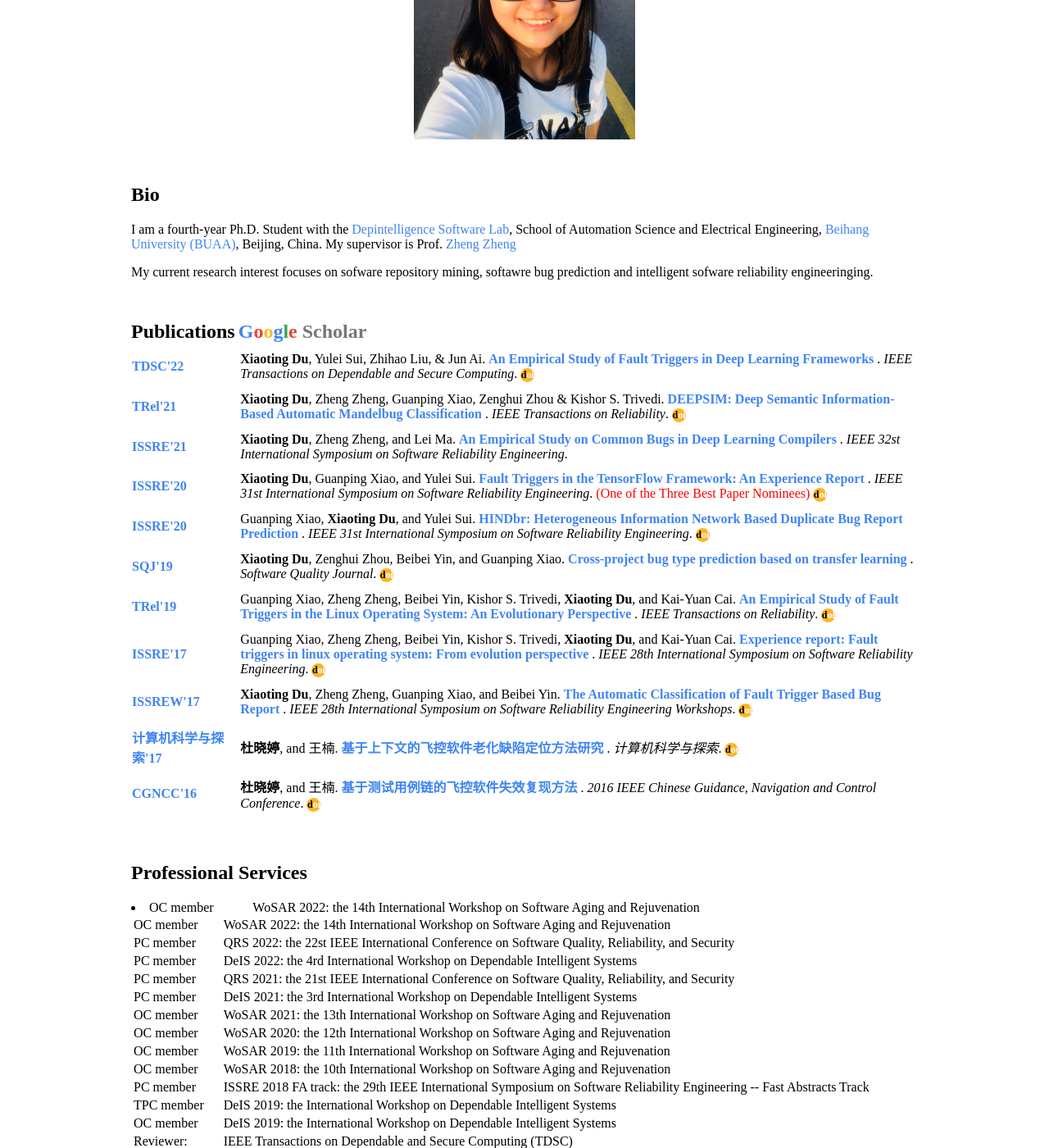
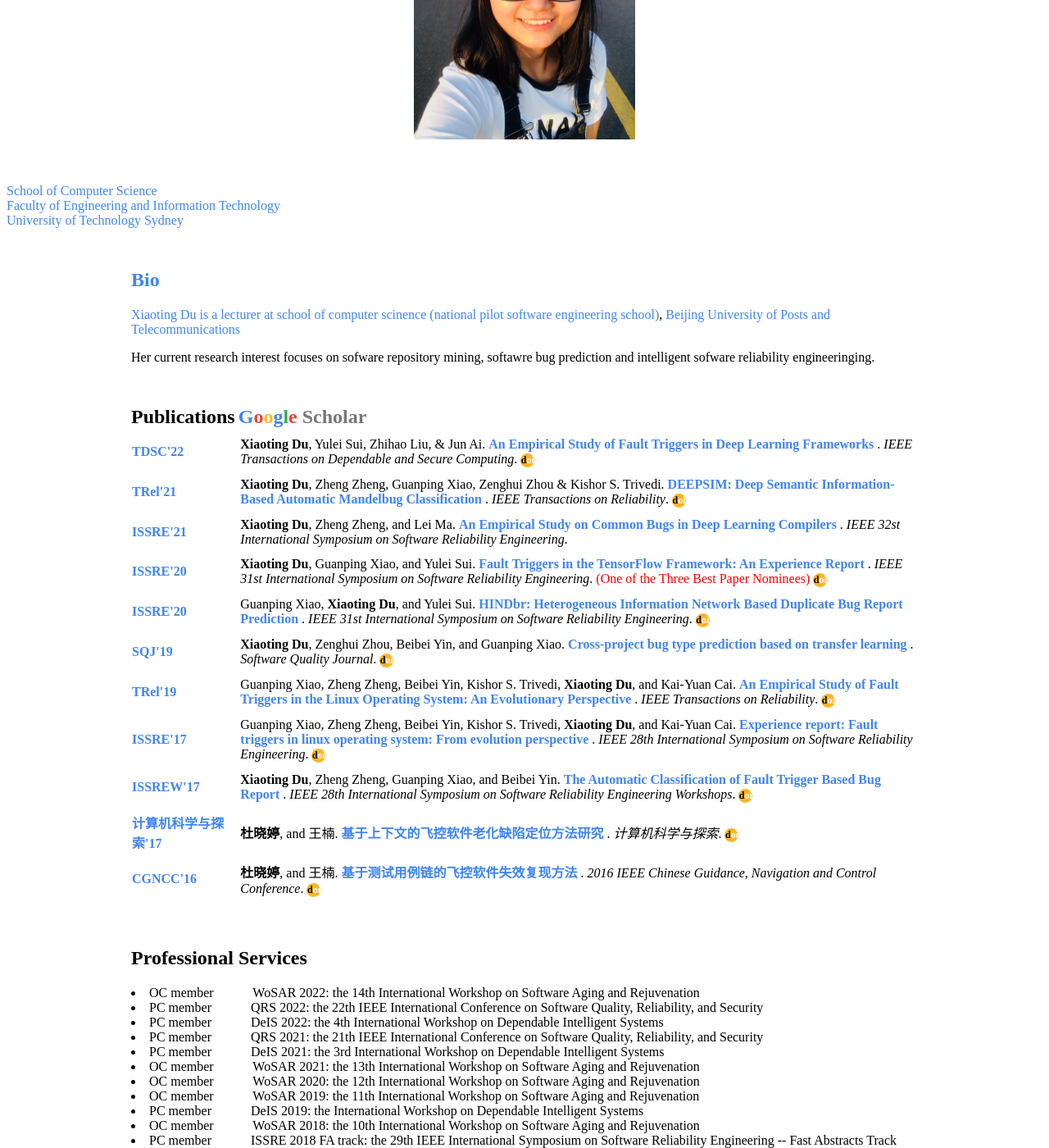
Before and after one commit to xiaotingdu/xiaotingdu.github.io, a Jekyll site: the page index.html, which Jekyll copies as it is, in a window 1280 px wide and 1400 px high, scrolled down 400 px. Shown: the whole window at 82% size. Built offline with Jekyll 4.4.1, drawn with Linux system fonts in a browser that asks for light colours; a style sheet for code colours, icons or effects is not loaded; some of the changed text lies outside the part shown.

Commit message:
Update index.html

```diff
--- a/index.html
+++ b/index.html
@@ -44,11 +44,14 @@
 </div>
 
 
+	<a href="https://www.uts.edu.au/about/faculty-engineering-and-information-technology/computer-science"> School of Computer Science</a><br>
+		<!-- <a href="https://www.uts.edu.au/research-and-teaching/our-research/centre-artificial-intelligence"> Center for Artificial Intelligence (CAI) </a><br> -->
+	    <a href="https://www.uts.edu.au/about/faculty-engineering-and-information-technology/software"> Faculty of Engineering and Information Technology </a><br>
+		<a href="https://www.uts.edu.au">University of Technology Sydney</h2>
 <div class="container">
 <h2>Bio</h2>
-<p>I am a fourth-year Ph.D. Student with the <a href="http://zhengzheng.buaa.edu.cn/">Depintelligence Software Lab</a>, School of Automation Science and Electrical Engineering, <a href="https://www.buaa.edu.cn/">Beihang University (BUAA)</a>, Beijing, China. My supervisor is Prof. <a href="http://zhengzheng.buaa.edu.cn/">Zheng Zheng</a></p>
-
-<p>My current research interest focuses on sofware repository mining, softawre bug prediction and intelligent sofware reliability engineeringing.</p>
+<p>Xiaoting Du is a lecturer at <a href="https://scs.bupt.edu.cn/"> school of computer scinence (national pilot software engineering school)</a>, <a href="https://www.bupt.edu.cn/">Beijing University of Posts and Telecommunications</a> </p>
+<p>Her current research interest focuses on sofware repository mining, softawre bug prediction and intelligent sofware reliability engineeringing.</p>
 
 </div>
 
@@ -148,95 +151,58 @@
 mso-list:l6 level1 lfo10;tab-stops:list 36.0pt"><span lang="EN-US">OC member
 &nbsp;&nbsp;&nbsp;&nbsp;&nbsp;&nbsp;&nbsp;&nbsp;&nbsp;&nbsp; <a>WoSAR 2022: the 14th International Workshop on Software Aging and Rejuvenation</a></span></li>
 
-<tr>
-<td>OC member</td>
-<td>&nbsp;&nbsp;&nbsp;&nbsp;</td>
-<td>WoSAR 2022: the 14th International Workshop on Software Aging and Rejuvenation</td>
-</tr>
+<li class="MsoNormal" style="mso-margin-top-alt:auto;mso-margin-bottom-alt:auto;
+mso-list:l6 level1 lfo10;tab-stops:list 36.0pt"><span lang="EN-US">PC member
+&nbsp;&nbsp;&nbsp;&nbsp;&nbsp;&nbsp;&nbsp;&nbsp;&nbsp;&nbsp; <a>QRS 2022: the 22th IEEE International Conference on Software Quality, Reliability, and Security</a></span></li>
 
- <tr>
-<td>PC member</td>
-<td>&nbsp;&nbsp;&nbsp;&nbsp;</td>
-<td>QRS 2022: the 22st IEEE International Conference on Software Quality, Reliability, and Security</td>
-</tr>
+<li class="MsoNormal" style="mso-margin-top-alt:auto;mso-margin-bottom-alt:auto;
+mso-list:l6 level1 lfo10;tab-stops:list 36.0pt"><span lang="EN-US">PC member
+&nbsp;&nbsp;&nbsp;&nbsp;&nbsp;&nbsp;&nbsp;&nbsp;&nbsp;&nbsp; <a>DeIS 2022: the 4th International Workshop on Dependable Intelligent Systems</a></span></li>
 
-<tr>
-<td>PC member</td>
-<td>&nbsp;&nbsp;&nbsp;&nbsp;</td>
-<td>DeIS 2022: the 4rd International Workshop on Dependable Intelligent Systems</td>
-</tr>
+<li class="MsoNormal" style="mso-margin-top-alt:auto;mso-margin-bottom-alt:auto;
+mso-list:l6 level1 lfo10;tab-stops:list 36.0pt"><span lang="EN-US">PC member
+&nbsp;&nbsp;&nbsp;&nbsp;&nbsp;&nbsp;&nbsp;&nbsp;&nbsp;&nbsp; <a>QRS 2021: the 21th IEEE International Conference on Software Quality, Reliability, and Security</a></span></li>
 
-<tr>
-<td>PC member</td>
-<td>&nbsp;&nbsp;&nbsp;&nbsp;</td>
-<td>QRS 2021: the 21st IEEE International Conference on Software Quality, Reliability, and Security</td>
-</tr>
+<li class="MsoNormal" style="mso-margin-top-alt:auto;mso-margin-bottom-alt:auto;
+mso-list:l6 level1 lfo10;tab-stops:list 36.0pt"><span lang="EN-US">PC member
+&nbsp;&nbsp;&nbsp;&nbsp;&nbsp;&nbsp;&nbsp;&nbsp;&nbsp;&nbsp; <a>DeIS 2021: the 3rd International Workshop on Dependable Intelligent Systems</a></span></li>
 
-<tr>
-<td>PC member</td>
-<td>&nbsp;&nbsp;&nbsp;&nbsp;</td>
-<td>DeIS 2021: the 3rd International Workshop on Dependable Intelligent Systems</td>
-</tr>
+<li class="MsoNormal" style="mso-margin-top-alt:auto;mso-margin-bottom-alt:auto;
+mso-list:l6 level1 lfo10;tab-stops:list 36.0pt"><span lang="EN-US">OC member
+&nbsp;&nbsp;&nbsp;&nbsp;&nbsp;&nbsp;&nbsp;&nbsp;&nbsp;&nbsp; <a>WoSAR 2021: the 13th International Workshop on Software Aging and Rejuvenation</a></span></li>
 
-<tr>
-<td>OC member</td>
-<td>&nbsp;&nbsp;&nbsp;&nbsp;</td>
-<td>WoSAR 2021: the 13th International Workshop on Software Aging and Rejuvenation</td>
-</tr>
+<li class="MsoNormal" style="mso-margin-top-alt:auto;mso-margin-bottom-alt:auto;
+mso-list:l6 level1 lfo10;tab-stops:list 36.0pt"><span lang="EN-US">OC member
+&nbsp;&nbsp;&nbsp;&nbsp;&nbsp;&nbsp;&nbsp;&nbsp;&nbsp;&nbsp; <a>WoSAR 2020: the 12th International Workshop on Software Aging and Rejuvenation</a></span></li>
 
-<tr>
-<td>OC member</td>
-<td>&nbsp;&nbsp;&nbsp;&nbsp;</td>
-<td>WoSAR 2020: the 12th International Workshop on Software Aging and Rejuvenation</td>
-</tr>
+<li class="MsoNormal" style="mso-margin-top-alt:auto;mso-margin-bottom-alt:auto;
+mso-list:l6 level1 lfo10;tab-stops:list 36.0pt"><span lang="EN-US">OC member
+&nbsp;&nbsp;&nbsp;&nbsp;&nbsp;&nbsp;&nbsp;&nbsp;&nbsp;&nbsp; <a>WoSAR 2019: the 11th International Workshop on Software Aging and Rejuvenation</a></span></li>
 
- <tr>
-<td>OC member</td>
-<td>&nbsp;&nbsp;&nbsp;&nbsp;</td>
-<td>WoSAR 2019: the 11th International Workshop on Software Aging and Rejuvenation</td>
-</tr>
+<li class="MsoNormal" style="mso-margin-top-alt:auto;mso-margin-bottom-alt:auto;
+mso-list:l6 level1 lfo10;tab-stops:list 36.0pt"><span lang="EN-US">PC member
+&nbsp;&nbsp;&nbsp;&nbsp;&nbsp;&nbsp;&nbsp;&nbsp;&nbsp;&nbsp; <a>DeIS 2019: the International Workshop on Dependable Intelligent Systems</a></span></li>
 
- <tr>
-<td>OC member</td>
-<td>&nbsp;&nbsp;&nbsp;&nbsp;</td>
-<td>WoSAR 2018: the 10th International Workshop on Software Aging and Rejuvenation</td>
-</tr>
+<li class="MsoNormal" style="mso-margin-top-alt:auto;mso-margin-bottom-alt:auto;
+mso-list:l6 level1 lfo10;tab-stops:list 36.0pt"><span lang="EN-US">OC member
+&nbsp;&nbsp;&nbsp;&nbsp;&nbsp;&nbsp;&nbsp;&nbsp;&nbsp;&nbsp; <a>WoSAR 2018: the 10th International Workshop on Software Aging and Rejuvenation</a></span></li>
 
- <tr>
-<td>PC member</td>
-<td>&nbsp;&nbsp;&nbsp;&nbsp;</td>
-<td>ISSRE 2018 FA track: the 29th IEEE International Symposium on Software Reliability Engineering -- Fast Abstracts Track</td>
-</tr>
+<li class="MsoNormal" style="mso-margin-top-alt:auto;mso-margin-bottom-alt:auto;
+mso-list:l6 level1 lfo10;tab-stops:list 36.0pt"><span lang="EN-US">PC member
+&nbsp;&nbsp;&nbsp;&nbsp;&nbsp;&nbsp;&nbsp;&nbsp;&nbsp;&nbsp; <a>ISSRE 2018 FA track: the 29th IEEE International Symposium on Software Reliability Engineering -- Fast Abstracts Track</a></span></li>
 
-<tr>
-<td>TPC member</td>
-<td>&nbsp;&nbsp;&nbsp;&nbsp;</td>
-<td>DeIS 2019: the International Workshop on Dependable Intelligent Systems</td>
-</tr>
+<li class="MsoNormal" style="mso-margin-top-alt:auto;mso-margin-bottom-alt:auto;
+mso-list:l6 level1 lfo10;tab-stops:list 36.0pt"><span lang="EN-US">Reviewer
+&nbsp;&nbsp;&nbsp;&nbsp;&nbsp;&nbsp;&nbsp;&nbsp;&nbsp;&nbsp; <a>IEEE Transactions on Dependable and Secure Computing (TDSC)</a></span></li>
 
-<tr>
-<td>OC member</td>
-<td>&nbsp;&nbsp;&nbsp;&nbsp;</td>
-<td>DeIS 2019: the International Workshop on Dependable Intelligent Systems</td>
-</tr>
+<li class="MsoNormal" style="mso-margin-top-alt:auto;mso-margin-bottom-alt:auto;
+mso-list:l6 level1 lfo10;tab-stops:list 36.0pt"><span lang="EN-US">Reviewer
+&nbsp;&nbsp;&nbsp;&nbsp;&nbsp;&nbsp;&nbsp;&nbsp;&nbsp;&nbsp; <a>Software Quality Journal (SQJ)</a></span></li>
 
-<tr>
-<td>Reviewer:</td>
-<td>&nbsp;&nbsp;&nbsp;&nbsp;</td>
-<td>IEEE Transactions on Dependable and Secure Computing (TDSC)</td>
-</tr>
+<li class="MsoNormal" style="mso-margin-top-alt:auto;mso-margin-bottom-alt:auto;
+mso-list:l6 level1 lfo10;tab-stops:list 36.0pt"><span lang="EN-US">Reviewer
+&nbsp;&nbsp;&nbsp;&nbsp;&nbsp;&nbsp;&nbsp;&nbsp;&nbsp;&nbsp; <a>Knowledge-Based Systems (KBS)</a></span></li>
 
-<tr>
-<td>Reviewer:</td>
-<td>&nbsp;&nbsp;&nbsp;&nbsp;</td>
-<td>Software Quality Journal (SQJ)</td>
-</tr>
-
-<tr>
-<td>Reviewer:</td>
-<td>&nbsp;&nbsp;&nbsp;&nbsp;</td>
-<td>Knowledge-Based Systems (KBS)</td>
-</tr>
 
 </table>
 </div>
```
